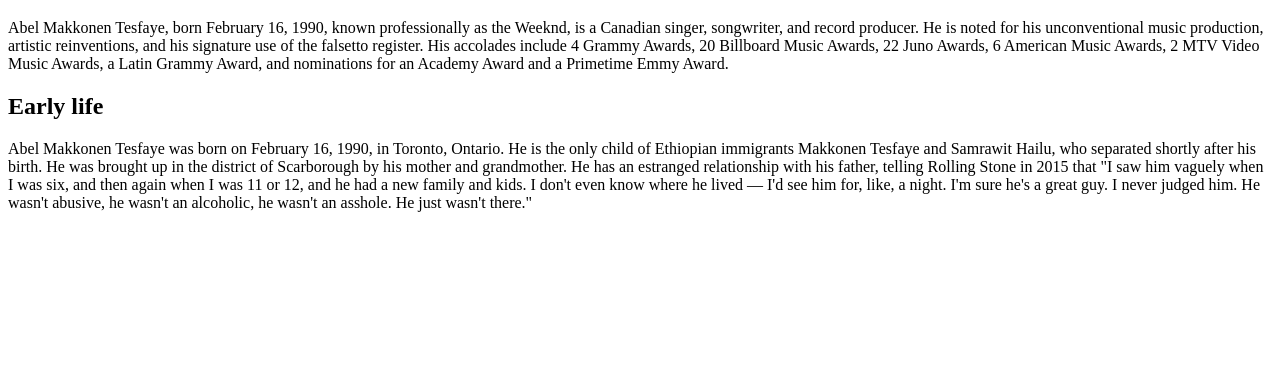
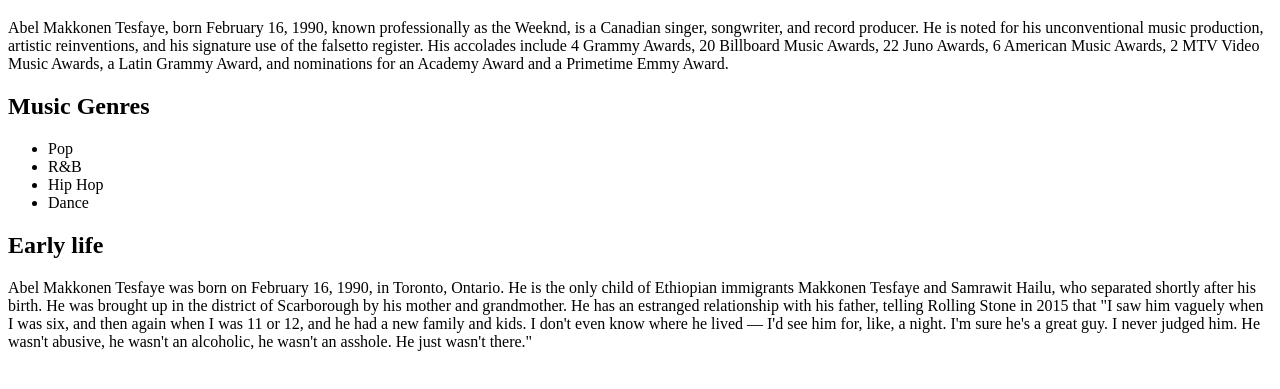
Before and after one commit to oliviagalazka/Sammanfattning, a plain HTML site: page index.html in a window 1280 px wide. Shown: the part 61-450 px from the top of the page. Drawn offline with Linux system fonts and the light colour scheme.

Commit message:
Added a list.

```diff
--- a/index.html
+++ b/index.html
@@ -7,6 +7,13 @@
     <body>
         <h1>The Weeknd</h1>
         <p>Abel Makkonen Tesfaye, born February 16, 1990, known professionally as the Weeknd, is a Canadian singer, songwriter, and record producer. He is noted for his unconventional music production, artistic reinventions, and his signature use of the falsetto register. His accolades include 4 Grammy Awards, 20 Billboard Music Awards, 22 Juno Awards, 6 American Music Awards, 2 MTV Video Music Awards, a Latin Grammy Award, and nominations for an Academy Award and a Primetime Emmy Award.</p>
+        <h2>Music Genres</h2>
+        <ul>
+            <li>Pop</li>
+            <li>R&B</li>
+            <li>Hip Hop</li>
+            <li>Dance</li>
+        </ul>
         <h2>Early life</h2>
         <p>Abel Makkonen Tesfaye was born on February 16, 1990, in Toronto, Ontario. He is the only child of Ethiopian immigrants Makkonen Tesfaye and Samrawit Hailu, who separated shortly after his birth. He was brought up in the district of Scarborough by his mother and grandmother. He has an estranged relationship with his father, telling Rolling Stone in 2015 that "I saw him vaguely when I was six, and then again when I was 11 or 12, and he had a new family and kids. I don't even know where he lived — I'd see him for, like, a night. I'm sure he's a great guy. I never judged him. He wasn't abusive, he wasn't an alcoholic, he wasn't an asshole. He just wasn't there."</p>
     </body>
```
